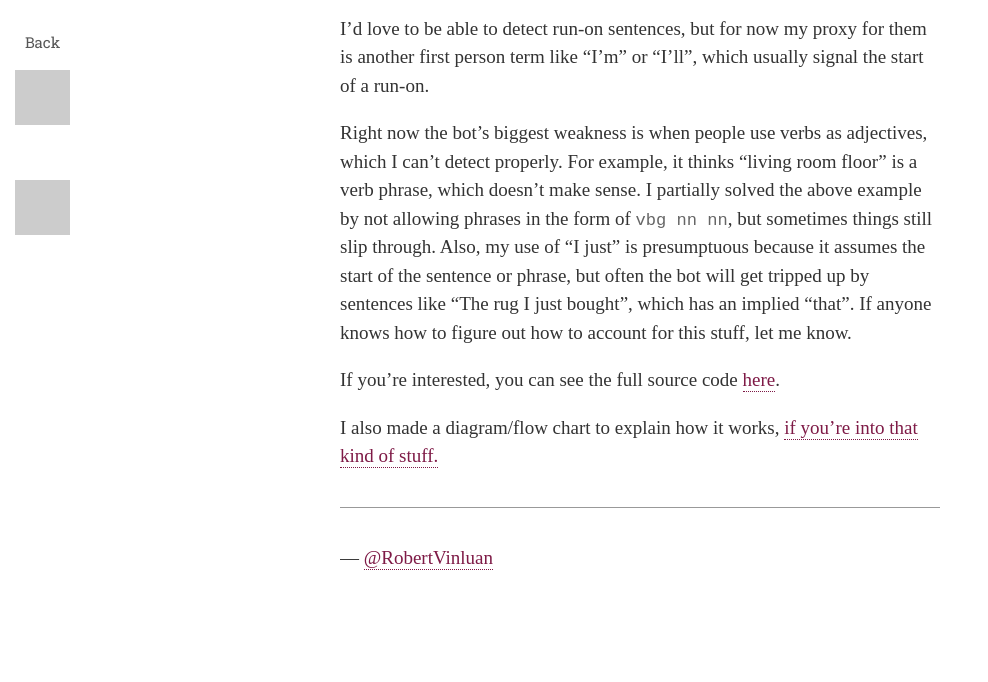
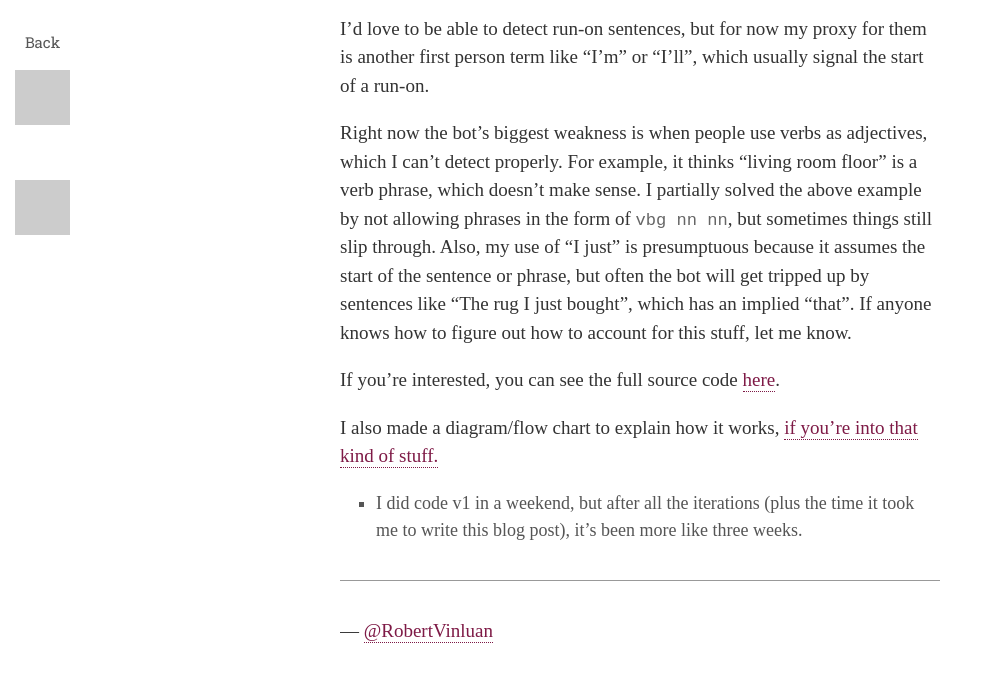
Before and after one commit to rvinluan/rvinluan.github.io, a Jekyll site: the page built from _posts/2015-06-01-just-did-a-thing.md, in a window 1280 px wide and 900 px high, scrolled down 4448 px. Shown: the top 682 px of the window, without its empty margins (0-988 px from the left). Built offline with Jekyll 4.4.1, drawn with Linux system fonts in a browser that asks for light colours; nearby versions of some CDN libraries; some web fonts are replaced; comment, search, counter and statistics services are not loaded.

Commit message:
Updated 2015-06-01-just-did-a-thing.md

```diff
--- a/_posts/2015-06-01-just-did-a-thing.md
+++ b/_posts/2015-06-01-just-did-a-thing.md
@@ -2,9 +2,8 @@
 published: true
 layout: post
 title: I Just Did A Thing
-subtitle: Making and Explanation of @justdidathing aka Status Updates.
+subtitle: "Making and Explanation of @justdidathing aka Status Updates."
 ---
-
 
 
 
@@ -81,3 +80,7 @@ Right now the bot's biggest weakness is when people use verbs as adjectives, whi
 If you're interested, you can see the full source code [here](https://github.com/rvinluan/status_updates).
 
 I also made a diagram/flow chart to explain how it works, [if you're into that kind of stuff.](http://i.imgur.com/V1SEAZs.png)
+
+
+
+* I did code v1 in a weekend, but after all the iterations (plus the time it took me to write this blog post), it's been more like three weeks.
```
